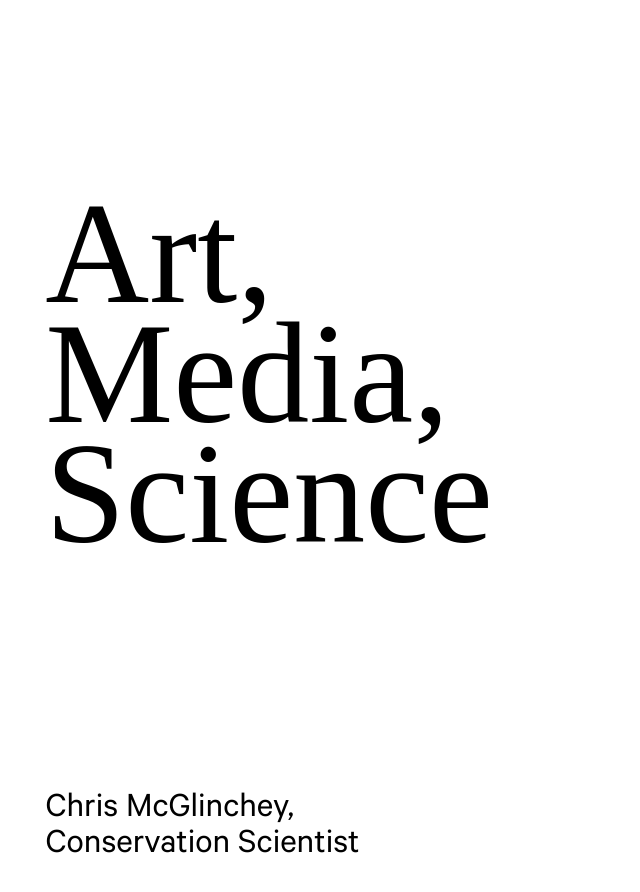
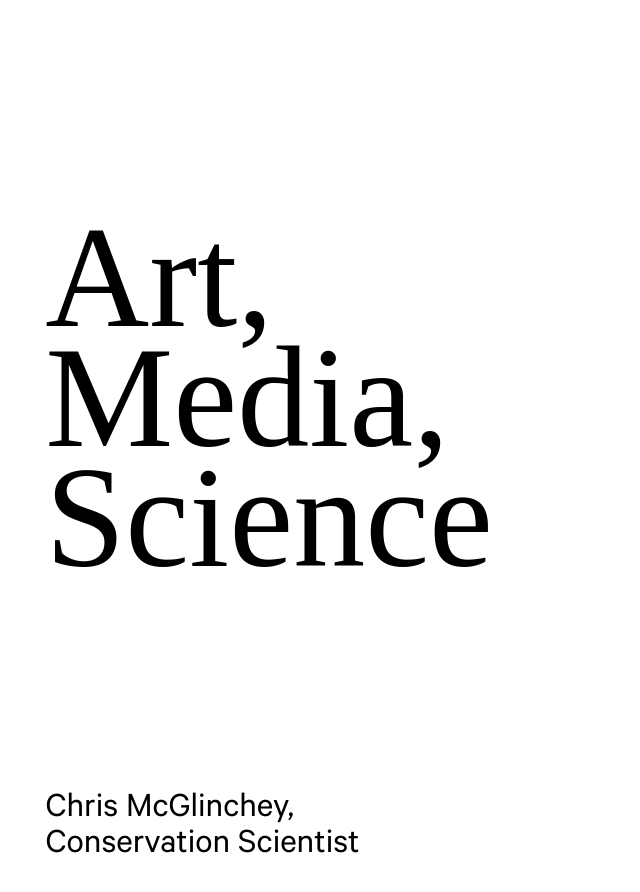
Before and after one commit to art-media-science/art-media-science.github.io, a Jekyll site: the page built from index.md, in a window 1280 px wide and 900 px high. Shown: the top 892 px of the window, without its empty margins (0-640 px from the left). Built offline with Jekyll 4.4.1, drawn with Linux system fonts in a browser that asks for light colours; some web fonts are replaced.

Commit message:
Proper/visual logo centering.

```diff
--- a/assets/styles/main.scss
+++ b/assets/styles/main.scss
@@ -36,15 +36,17 @@ body {
 		display:         flex;
 		flex-direction:  column;
 		height:          var(--vh--initial, 100vh);
+		gap:             calc(2 * var(--margin));
 		padding:         var(--margin);
 		position:        sticky;
 		top:             var(--header--collapsed);
 
 		div:first-child {
-			align-items: center;
-			display:     flex;
-			flex-grow:   1;
-
+			align-items:   center;
+			display:       flex;
+			flex-grow:     1;
+			margin-bottom: calc(-2 * var(--margin));
+			margin-top:    calc(-1 * var(--margin));
 
 			> h1 {
 				@extend %font--heldane--regular;
@@ -55,7 +57,6 @@ body {
 				align-items:    start;
 				display:        flex;
 				flex-direction: column;
-				margin-bottom:  calc(2 * var(--margin));
 				position:       sticky;
 				top:            var(--margin);
 
```
